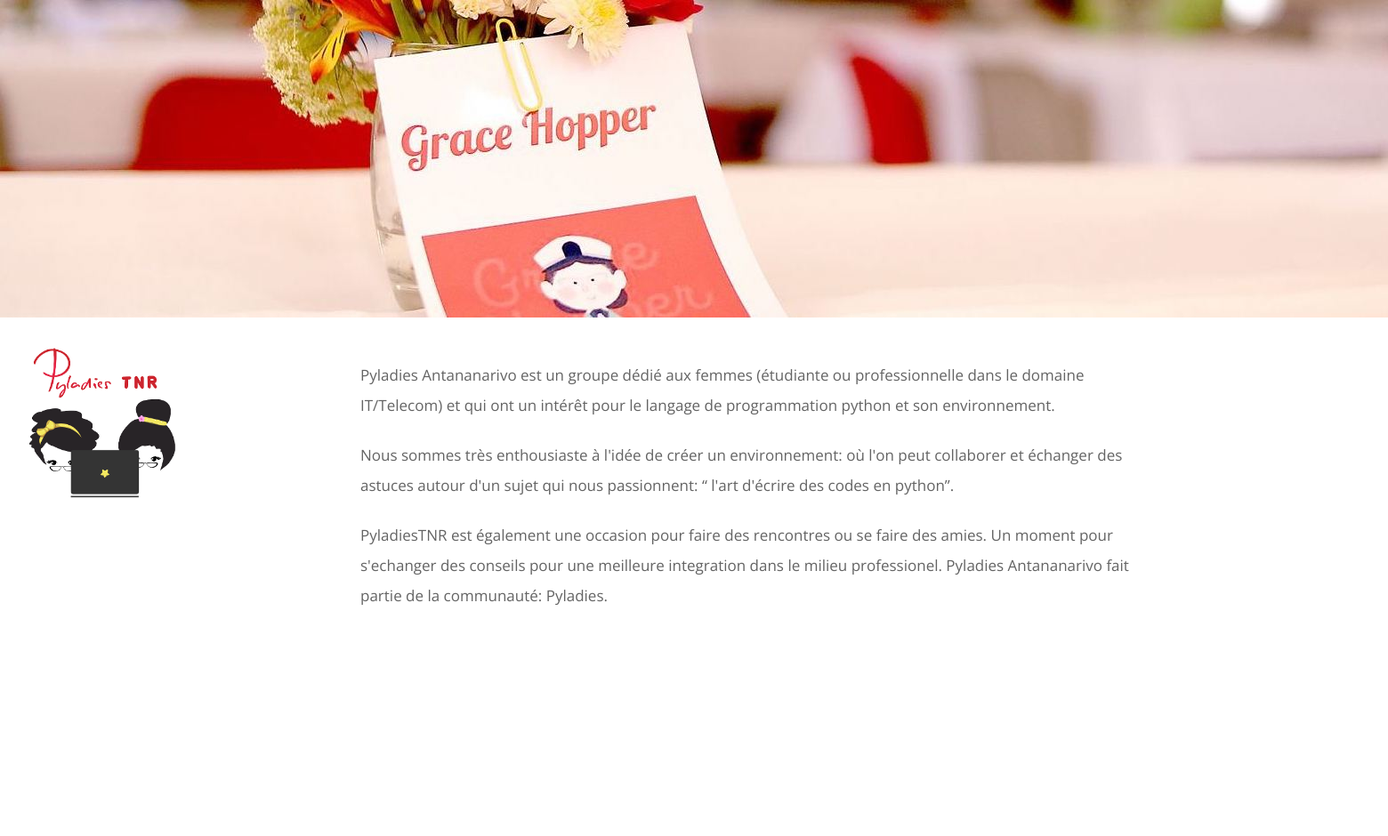
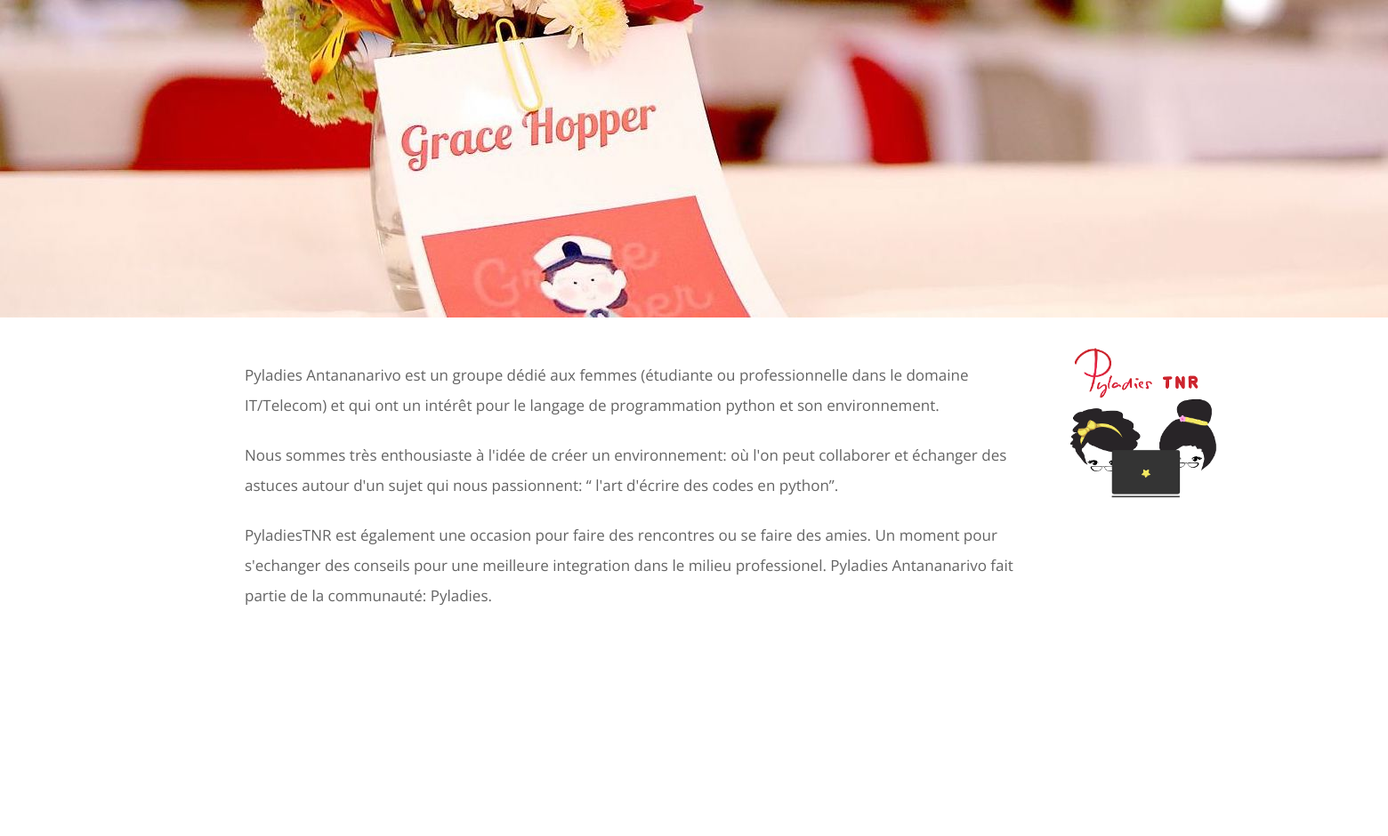
Before and after one commit to anjaniacatus/pyladiesmdg, a Flask app: template templates/home.html in a window 1560 px wide. Shown: the whole page at 89% size. Run offline with Flask 2, Linux system fonts and the light colour scheme; the template is opened without the code that fills it, so the values that code supplies are empty; parts of the project's set-up code (start-up, migrations or seed data) failed here and were passed over; some libraries are stand-ins or nearby versions.

Commit message:
Update templates.html

```diff
--- a/templates/templates.html
+++ b/templates/templates.html
@@ -23,8 +23,8 @@
 	</nav>
 
 <div class="votoatiny">
-	 <div class="col-sm-3">
-	   <span> <a href="/"><img src="static/image/pyladiesantananarivo.png" alt="PyladiesAntananarivo" width="200" class="animated 10s tada"/></a> </span>
+	 <div class="col-sm-2">
+
 	</div>
 
 	<div class="col-sm-7">
@@ -33,7 +33,8 @@
 						 {% endblock %}
 					 </p>
 	 </div>
-	 <div class="col-sm-1">
+	 <div class="col-sm-3">
+		 <span> <a href="/"><img src="static/image/pyladiesantananarivo.png" alt="PyladiesAntananarivo" width="200" class="animated 10s tada"/></a> </span>
 	 </div>
 </div>
 </div>
```
